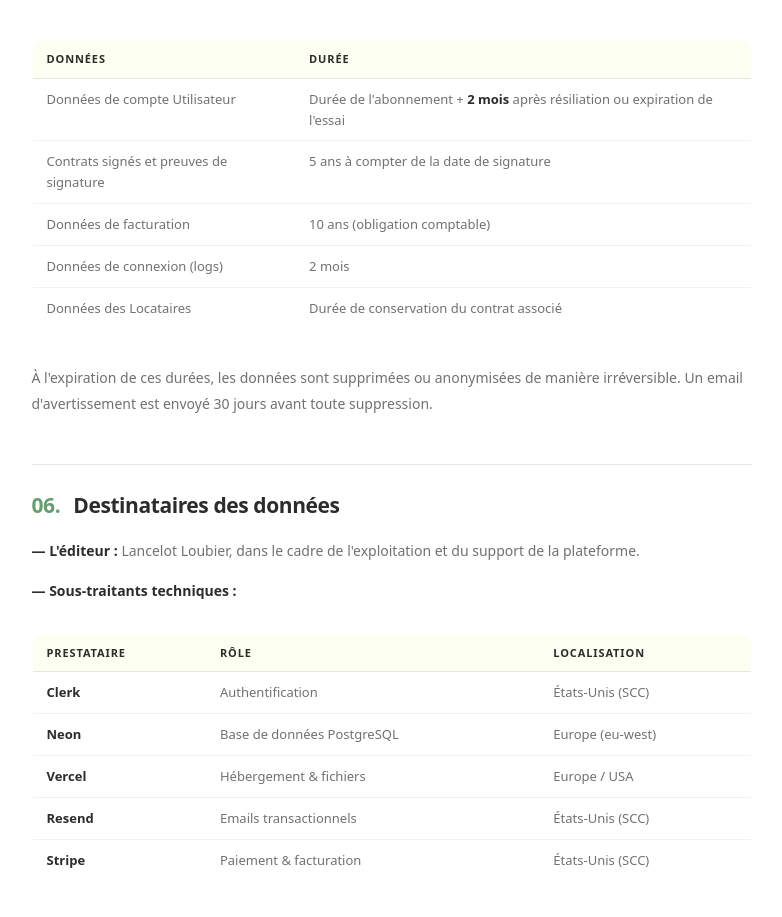
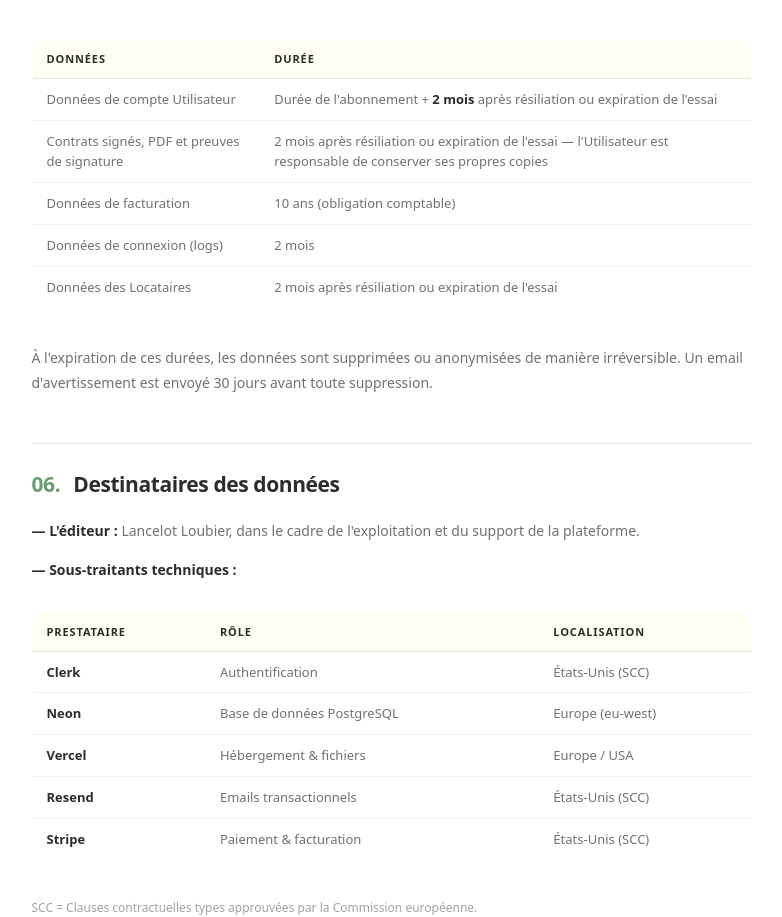
Before and after one commit to lancelotautomotion/auto-contract, a Next.js app: page /legal/confidentialite in a window 1280 px wide. Shown: the part 2387-3304 px from the top of the page, without its empty margins (355-1137 px from the left). Built offline with nearby package versions, Linux system fonts and the light colour scheme.

Commit message:
legal: contrats signés supprimés à J+60 comme toutes les données
Kordia n'est pas un archiveur légal — le gérant est responsable
de conserver ses propres copies dans les 2 mois impartis.

https://claude.ai/code/session_017Rr1eDgH2gMnfLox6f8HYt

```diff
--- a/src/app/legal/confidentialite/page.tsx
+++ b/src/app/legal/confidentialite/page.tsx
@@ -103,10 +103,10 @@ export default function ConfidentialitePage() {
               <thead><tr><th>Données</th><th>Durée</th></tr></thead>
               <tbody>
                 <tr><td>Données de compte Utilisateur</td><td>Durée de l&apos;abonnement + <strong>2 mois</strong> après résiliation ou expiration de l&apos;essai</td></tr>
-                <tr><td>Contrats signés et preuves de signature</td><td>5 ans à compter de la date de signature</td></tr>
+                <tr><td>Contrats signés, PDF et preuves de signature</td><td>2 mois après résiliation ou expiration de l&apos;essai — l&apos;Utilisateur est responsable de conserver ses propres copies</td></tr>
                 <tr><td>Données de facturation</td><td>10 ans (obligation comptable)</td></tr>
                 <tr><td>Données de connexion (logs)</td><td>2 mois</td></tr>
-                <tr><td>Données des Locataires</td><td>Durée de conservation du contrat associé</td></tr>
+                <tr><td>Données des Locataires</td><td>2 mois après résiliation ou expiration de l&apos;essai</td></tr>
               </tbody>
             </table>
           </div>
```
